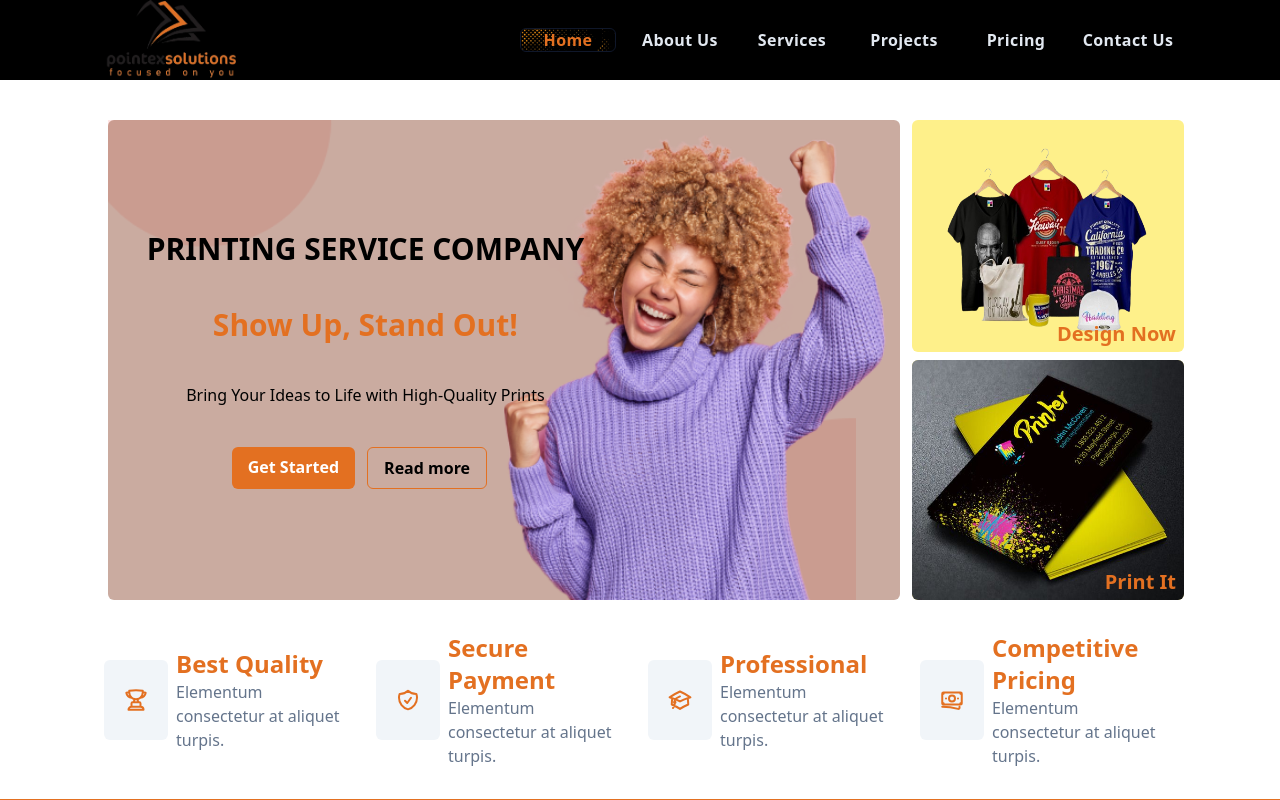
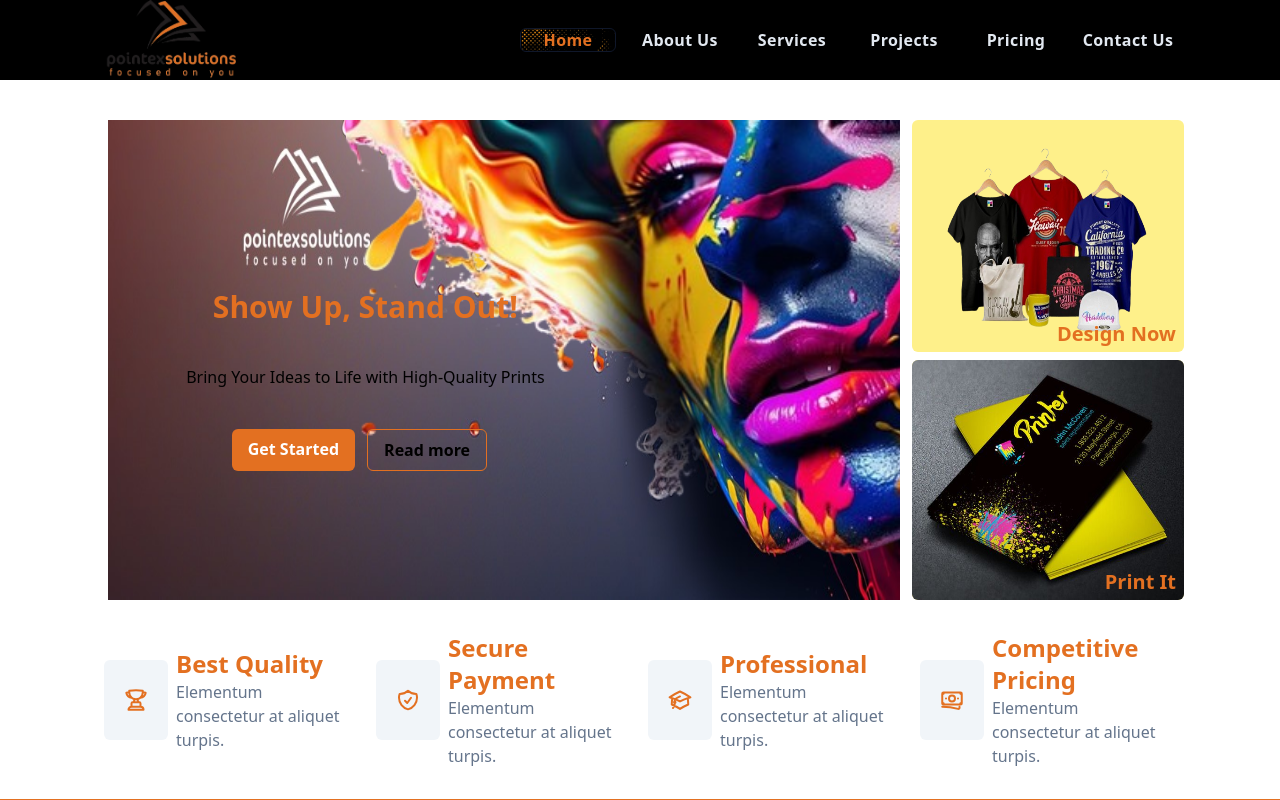
Before and after one commit to kennedymakokha/coperrate_template_1, a React (Vite) app: page / in a window 1280 px wide. Shown: the top 800 px of the page. Built offline with nearby package versions, Linux system fonts and the light colour scheme.

Commit message:
fixing the front image

```diff
--- a/index.html
+++ b/index.html
@@ -2,7 +2,7 @@
 <html lang="en">
   <head>
     <meta charset="UTF-8" />
-    <!-- <link rel="icon" type="image/svg+xml" href="/vite.svg" /> -->
+    <link rel="icon" type="image/svg+xml" href="/src/assets/images/pointex/logowide.jpeg" />
     <meta name="viewport" content="width=device-width, initial-scale=1.0" />
     <title>Pointex</title>
   </head>
--- a/src/pages/dashboard.tsx
+++ b/src/pages/dashboard.tsx
@@ -8,12 +8,8 @@ import Services from './dashboardcomponents/services'
 import Stats from './dashboardcomponents/stats'
 
 function Dashboard() {
-
-
     return (
         <div className='w-full  flex flex-col  sm:pt-10 py-0'>
-
-
             <Main />
             <Attribute />
             <Toprate />
--- a/src/pages/dashboardcomponents/index.tsx
+++ b/src/pages/dashboardcomponents/index.tsx
@@ -2,8 +2,8 @@
 import { motion } from "framer-motion"
 import Tshirt from './../../assets/images/pointex/T-Shirt.png'
 import Card from './../../assets/images/pointex/businesscard.jpg'
-import Dem from './../../assets/images/pointex/dem.png'
-import Bg from './../../assets/images/pointex/Shape-Background-5.png'
+import Dem from './../../assets/images/pointex/dem1.png'
+import Bg from './../../assets/images/pointex/WhatsApp Image 2024-07-25 at 23.20.24.jpeg'
 
 const index = () => {
     type Props = {
@@ -23,7 +23,7 @@ const index = () => {
                     <img src={Bg} alt="" className=" " />
                     <motion.img
                         initial={{
-                            x: 250,
+                            x: 150,
                             // opacity: 0,
                             // scale: 0
                         }}
@@ -38,9 +38,9 @@ const index = () => {
                             ease: "easeIn",
                             // times: [0, 0.2, 0.4, 0.6, 0.8, 1]
                         }}
-                        src={Dem} alt="" className="absolute h-full w-1/2 right-0  sm:flex hidden  z-20 object-cover" />
+                        src={Dem} alt="" className="absolute h-full w-[69.9%] right-0  sm:flex hidden  z-20 object-cover" />
                     <div className="absolute h-full sm:gap-y-10   gap-y-4 sm:w-[65%] w-full flex-col items-center justify-center left-0   flex  z-20 object-cover" >
-                        <h2 className="text-center sm:text-black text-white text-3xl font-bold">PRINTING SERVICE COMPANY</h2>
+                        <h2 className="text-center sm:text-black text-white text-3xl font-bold"></h2>
                         <h1 className="text-secondary-100 text-3xl font-bold">Show Up, Stand Out!</h1>
                         <p className="sm:text-black text-white">Bring Your Ideas to Life with High-Quality Prints</p>
                         <div className="flex gap-x-3">
@@ -50,7 +50,25 @@ const index = () => {
                         </div>
 
                     </div>
-                    <div className="absolute inset-0 flex opacity-40 rounded-md  bg-orange-900 z-10"></div>
+                    <motion.div
+
+                        initial={{
+                            // x: 150,
+                            // opacity: 1,
+                            scale: 1
+                        }}
+                        animate={{
+                            // x: 0,
+                            scale: 0,
+                            // opacity: [0, 0.2, 0.4, 0.6, 0.8, 1]
+
+                        }}
+                        transition={{
+                            duration: 0.5,
+                            ease: "easeIn",
+                            // times: [0, 0.2, 0.4, 0.6, 0.8, 1]
+                        }}
+                        className="absolute inset-0 flex opacity-40 rounded-md  bg-secondary-100 z-10"></motion.div>
                 </div>
             </div>
             <motion.div
```
Also changed, not shown: src/assets/images/pointex/dem1.png (added).
